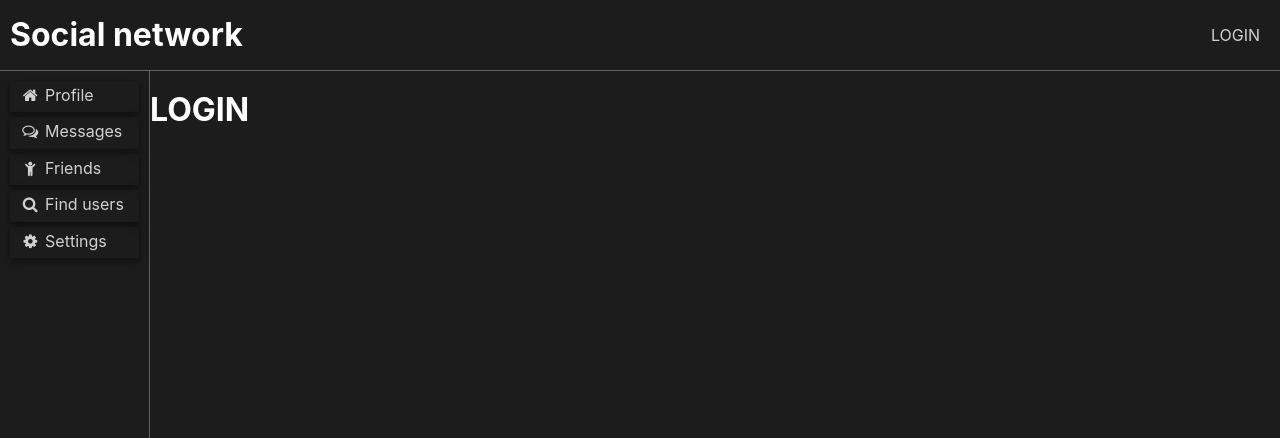
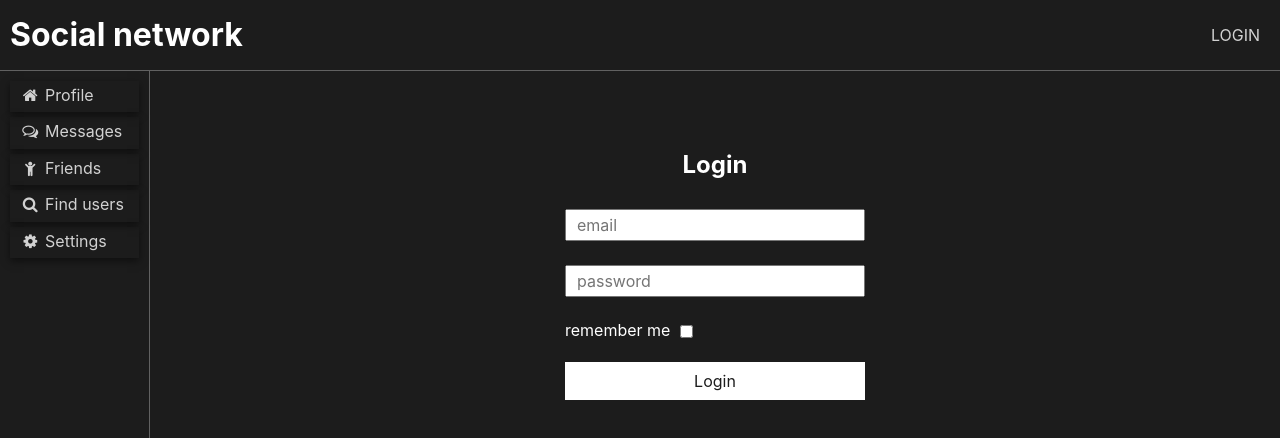
Before and after one commit to ps-fedorova/react-social-network, a React (Create React App) app: page /login in a window 1280 px wide. Shown: the top 438 px of the page. Built offline with nearby package versions, Linux system fonts and the light colour scheme; no server answers.

Commit message:
feat: add a login page

```diff
--- a/package.json
+++ b/package.json
@@ -7,8 +7,10 @@
     "@testing-library/react": "^11.2.3",
     "@testing-library/user-event": "^12.6.2",
     "axios": "^0.21.1",
+    "final-form": "^4.20.1",
     "react": "^17.0.1",
     "react-dom": "^17.0.1",
+    "react-final-form": "^6.5.2",
     "react-js-pagination": "^3.0.3",
     "react-redux": "^7.2.2",
     "react-router-dom": "^5.2.0",
--- a/src/components/Login/Login.js
+++ b/src/components/Login/Login.js
@@ -1,7 +1,32 @@
-import React from "react"
+import React from "react";
+import s from "./Login.module.css"
+
+// Create New Account
 
 const Login = () => {
-  return <h1>LOGIN</h1>
+  return (
+    <form className={s.form}>
+      <div className={s.position}>
+        <h2 className={s.h2}>Login</h2>
+
+        <label className={s.label} htmlFor="email">
+          <input className={s.input} type="text" placeholder="email" id="email" required/>
+        </label>
+
+        <label className={s.label} htmlFor="psw">
+          <input className={s.input} type="password" placeholder="password" id="password" required/>
+        </label>
+
+        <div className={s["rememberMe-container"]}>
+          <label className={s["rememberMe-label"]} htmlFor="rememberMe">remember me</label>
+          <input className={s.rememberMe} type="checkbox" id="rememberMe"/>
+        </div>
+
+        <button className={`button ${s.button}`} type="submit">Login</button>
+      </div>
+    </form>
+  )
+
 }
 
 export default Login;
--- /dev/null
+++ b/src/components/Login/Login.module.css
@@ -0,0 +1,47 @@
+.form {
+  display: flex;
+  justify-content: center;
+  margin: 50px 20px 20px 20px;
+}
+
+.position{
+  max-width: 300px;
+  flex-grow: 1;
+}
+
+.h2 {
+  text-align: center;
+  margin: 30px;
+}
+
+.label {
+  margin: 24px 0;
+  display: flex;
+  flex-direction: column;
+}
+
+.input {
+  padding: 5px 10px;
+}
+
+.button {
+  display: block;
+  margin-top: 20px;
+  width: 100%;
+  color: var(--rootBackground);
+  background-color: var(--rootText);
+  padding: 10px 15px;
+}
+
+.rememberMe-label {
+  padding-bottom: 2px;
+}
+
+.rememberMe {
+  margin-left: 10px;
+}
+
+.rememberMe-container {
+  display: flex;
+  align-items: center;
+}
```
Also changed, not shown: 1 other file (tests, documents, lock files or other folders).
